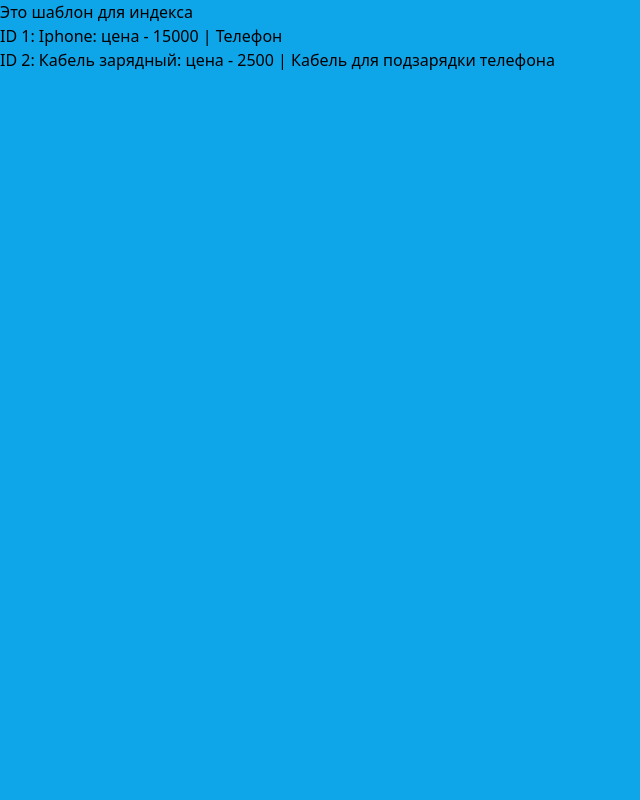
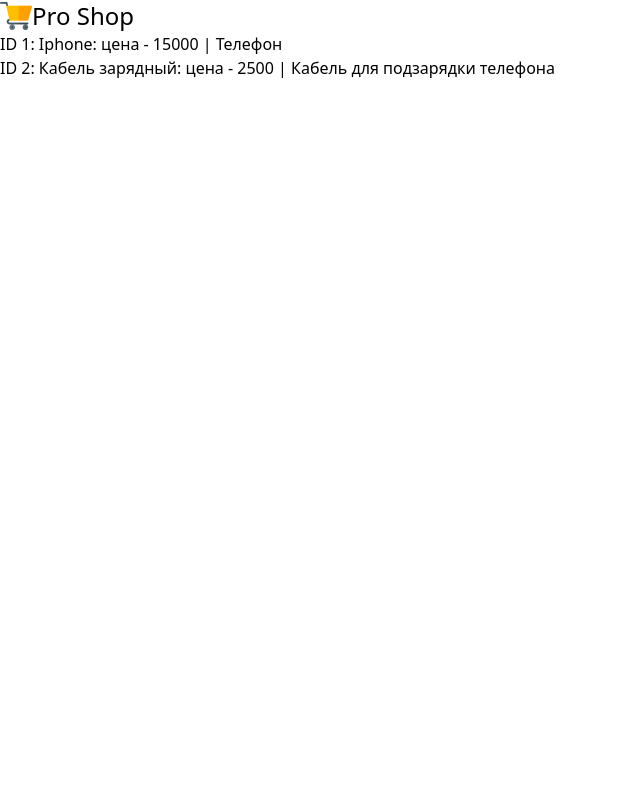
Before and after one commit to zizich/django_pro, a Django app: page / in a window 1280 px wide. Shown: the whole page, without its empty margins (0-640 px from the left). Run offline with Django 5.2, Linux system fonts and the light colour scheme; data comes from the database, SQL or seed files in the repository.

Commit message:
logo and tailwind

```diff
--- a/mysite/myapp/static/myapp/styles.css
+++ b/mysite/myapp/static/myapp/styles.css
@@ -558,7 +558,19 @@
   position: static;
 }
 
-.bg-sky-500 {
-  --tw-bg-opacity: 1;
-  background-color: rgb(14 165 233 / var(--tw-bg-opacity, 1));
+.flex {
+  display: flex;
 }
+
+.h-8 {
+  height: 2rem;
+}
+
+.w-8 {
+  width: 2rem;
+}
+
+.text-2xl {
+  font-size: 1.5rem;
+  line-height: 2rem;
+}
--- a/mysite/myapp/templates/myapp/index.html
+++ b/mysite/myapp/templates/myapp/index.html
@@ -3,8 +3,19 @@
   <head>
     <link rel="stylesheet" href="{% static 'myapp/styles.css' %}">
   </head>
-  <body class="bg-sky-500">
-    <h1> Это шаблон для индекса </h1>
+  <body>
+    <nav>
+      <div>
+        <div>
+          <div>
+            <div class="flex">
+              <img class="h-8 w-8" src="{% static 'images/shopping-cart.png' %}" alt='logo' />
+              <span class="text-2xl">Pro Shop</span>
+            </div>
+          </div>
+        </div>
+      </div>
+    </nav>
     <h2>
       {% comment %} <a href="/index/{{product.id}}/"> {% endcomment %}
       {% for product in items %}
--- a/mysite/mysite/settings.py
+++ b/mysite/mysite/settings.py
@@ -10,6 +10,7 @@
 https://docs.djangoproject.com/en/5.1/ref/settings/
 """
 
+import os
 from pathlib import Path
 
 # Build paths inside the project like this: BASE_DIR / 'subdir'.
@@ -119,6 +120,7 @@
 
 STATIC_URL = 'static/'
 
+
 # Default primary key field type
 # https://docs.djangoproject.com/en/5.1/ref/settings/#default-auto-field
 
```
Also changed, not shown: mysite/myapp/static/images/shopping-cart.png (added), mysite/myapp/static/images/shopping-cart.svg (added), 1 other file.
